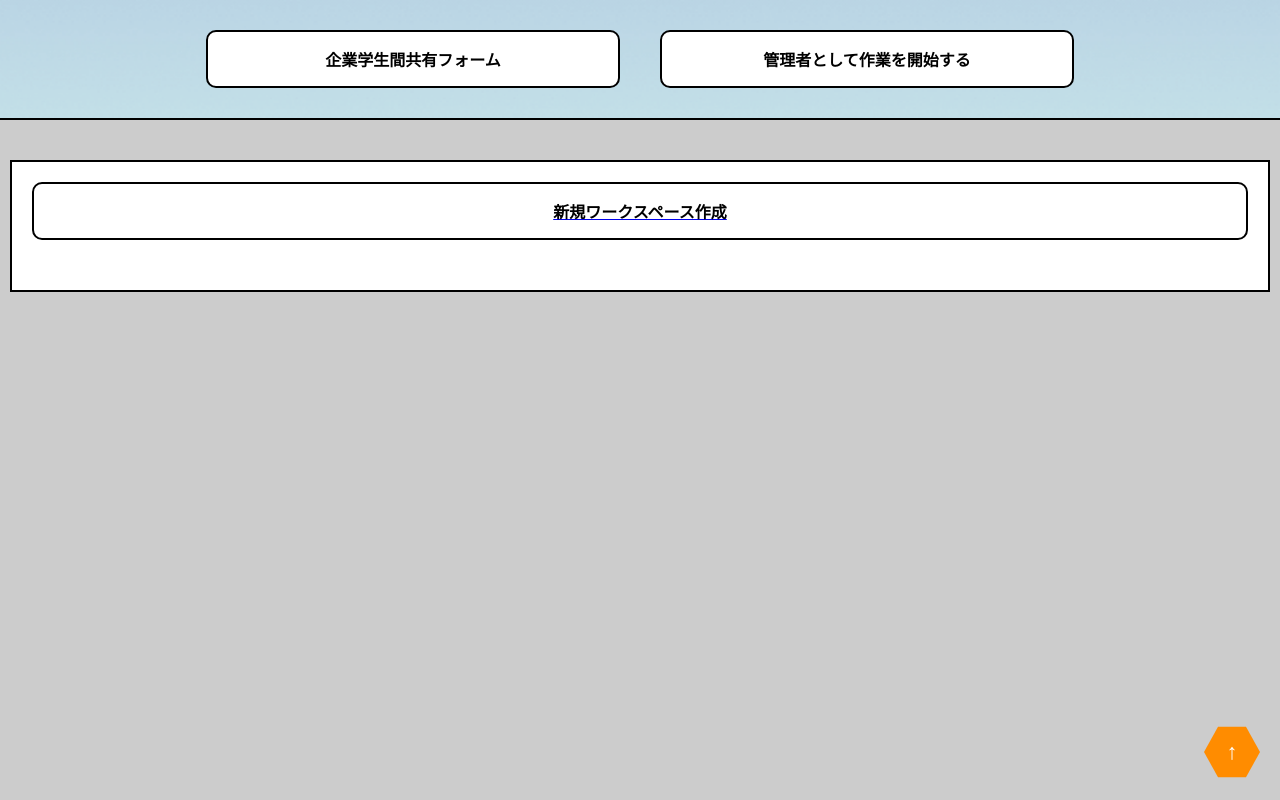
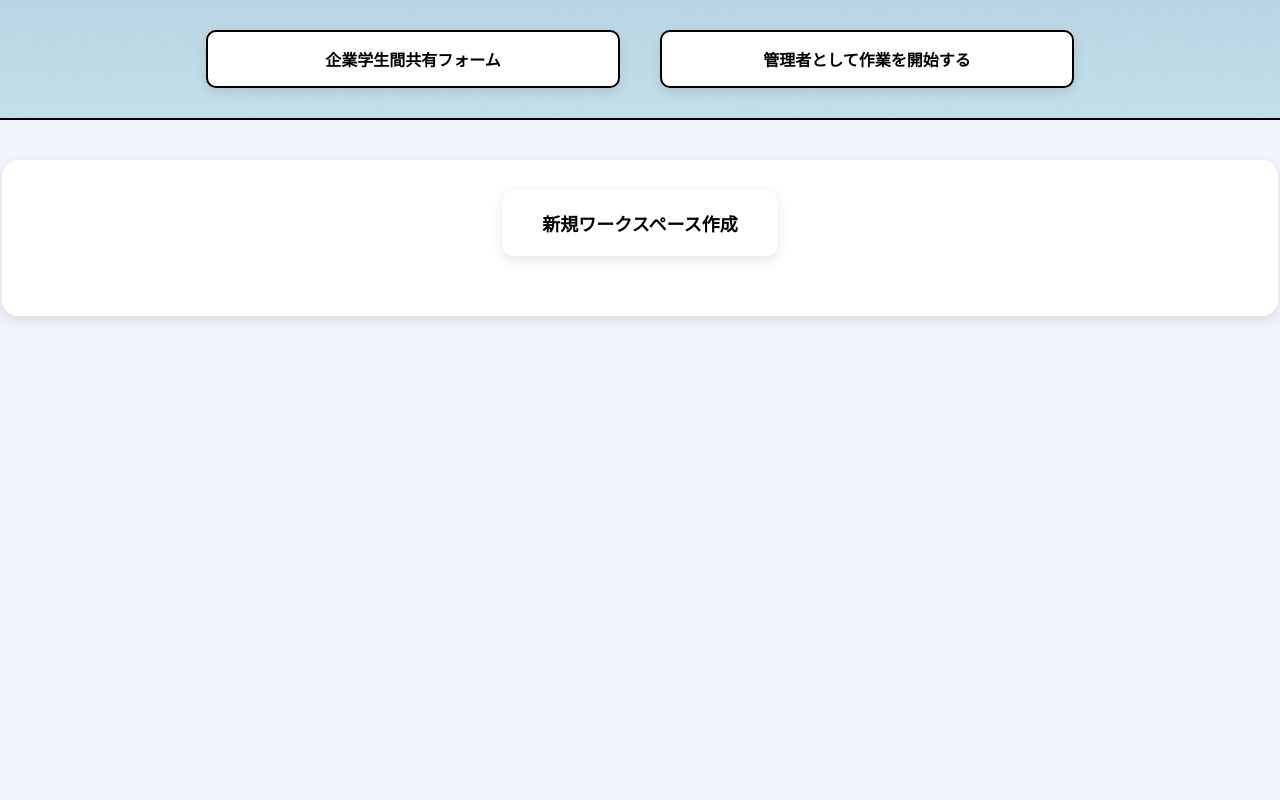
Before and after one commit to yamamoto2772/website, a PHP site: page /top.php in a window 1280 px wide. Run offline with PHP 8.4, Linux system fonts and the light colour scheme; data that the repository does not hold is empty.

Commit message:
少し変更

```diff
--- a/toppage/top.php
+++ b/toppage/top.php
@@ -3,6 +3,7 @@ require_once("../localhost/db_open.php");
 
 $stmt = $pdo->query("SELECT workspaces_id, name FROM workspaces ORDER BY created_at DESC");
 $workspaces = $stmt->fetchAll();
+$admin = ($_COOKIE['admin'] ?? '') === 'true';
 ?>
 
 <!DOCTYPE html>
@@ -16,7 +17,7 @@ $workspaces = $stmt->fetchAll();
       font-family: sans-serif;
       margin: 0;
       padding: 0;
-      background: #ccc;
+      background: #f1f5fb;
     }
 
     .header {
@@ -25,16 +26,15 @@ $workspaces = $stmt->fetchAll();
       gap: 40px;
       padding: 30px 0;
       border-bottom: 2px solid #000;
-      background-image: url('img/background.png');
+      background-image: url('../img/background.png');
       background-size: cover;
       background-position: center;
       background-repeat: no-repeat;
-      background-color: #7abdeaff;
     }
 
     .button {
       text-decoration: none;
-      color: #000;
+      color: #000000;
       background: #ffffff;
       border: 2px solid #000;
       padding: 15px 30px;
@@ -44,28 +44,41 @@ $workspaces = $stmt->fetchAll();
       width: 350px;
       text-align: center;
       cursor: pointer;
+      box-shadow: 0 4px 12px rgba(0, 0, 0, 0.1);
     }
 
     .container {
       max-width: 95%;
       margin: 40px auto;
-      padding: 20px;
-      background: #fff;
-      border: 2px solid #000;
+      padding: 30px;
+      background: #ffffff;
+      border: none;
+      border-radius: 16px;
+      box-shadow: 0 4px 12px rgba(0, 0, 0, 0.1);
     }
 
-    .create-workspace {
-      display: block;
-      width: 100%;
+    .create-container {
+      display: flex;
+      justify-content: center;
+      margin-bottom: 30px;
+    }
+
+    .create-workspace-link {
       text-align: center;
-      border: 2px solid #000;
-      border-radius: 10px;
-      padding: 15px;
-      margin-bottom: 30px;
+      padding: 20px 40px;
+      background-color: #ffffff;
+      color: #000;
+      text-decoration: none;
+      font-size: 18px;
       font-weight: bold;
-      background: #ffffff;
-      cursor: pointer;
-      font-size: 16px;
+      border-radius: 12px;
+      box-shadow: 0 4px 12px rgba(0, 0, 0, 0.1);
+      border: none;
+      transition: background-color 0.2s ease-in-out;
+    }
+
+    .create-workspace-link:hover {
+      background-color: #f0f0f0;
     }
 
     .workspace-list {
@@ -108,6 +121,10 @@ $workspaces = $stmt->fetchAll();
       background-color: #005fa3;
     }
 
+    .delete-btn {
+      background-color: red;
+    }
+
     .admin-controls {
       margin-top: 20px;
       display: flex;
@@ -141,11 +158,8 @@ $workspaces = $stmt->fetchAll();
       opacity: 1;
     }
 
-    .delete-btn {
-      background-color: red;
-    }
-
     #scrollTopBtn {
+      display: none; /* ← 初期状態は非表示 */
       position: fixed;
       bottom: 20px;
       right: 20px;
@@ -153,7 +167,6 @@ $workspaces = $stmt->fetchAll();
       height: 56px;
       background: #ff8c00;
       color: #fff;
-      display: flex;
       align-items: center;
       justify-content: center;
       font-size: 22px;
@@ -179,15 +192,18 @@ $workspaces = $stmt->fetchAll();
   </header>
 
   <main class="container">
-    <a href="create-workspace.html"><button class="create-workspace">新規ワークスペース作成</button></a>
-
+    <div class="create-container">
+      <a href="create-workspace.html" class="create-workspace-link">新規ワークスペース作成</a>
+    </div>
     <ul class="workspace-list" id="workspace-list">
       <?php foreach ($workspaces as $ws): ?>
         <li class="workspace-card">
           <div class="workspace-title"><?= htmlspecialchars($ws['name']) ?></div>
           <div class="workspace-actions">
             <a href="workspace.php?id=<?= $ws['workspaces_id'] ?>">開く</a>
-            <a class="delete-btn" href="#" data-id="<?= $ws['workspaces_id'] ?>">削除</a>
+            <?php if ($admin): ?>
+              <a class="delete-btn" href="#" data-id="<?= $ws['workspaces_id'] ?>" data-name="<?= htmlspecialchars($ws['name']) ?>">削除</a>
+            <?php endif; ?>
           </div>
         </li>
       <?php endforeach; ?>
@@ -198,18 +214,20 @@ $workspaces = $stmt->fetchAll();
     </div>
 
     <button id="scrollTopBtn" aria-label="ページの先頭へ戻る">↑</button>
-
   </main>
 
   <script>
-    const adminBtn = document.getElementById("admin-btn");
-    const adminFunctions = document.getElementById("admin-functions");
     const ADMIN_PASSWORD = "admin123";
 
     function checkAdminMode() {
       const isAdmin = localStorage.getItem("admin") === "true";
+      const adminBtn = document.getElementById("admin-btn");
+      const adminControls = document.getElementById("admin-functions");
+
       if (isAdmin) {
-        adminFunctions.style.display = "flex";
+        adminControls.style.display = "flex";
+        adminBtn.textContent = "管理者モードを終了する";
+        adminBtn.addEventListener("click", logoutAdmin);
       } else {
         document.querySelectorAll(".delete-btn").forEach(btn => btn.style.display = "none");
       }
@@ -224,7 +242,7 @@ $workspaces = $stmt->fetchAll();
       }
     }
 
-    adminBtn.addEventListener("click", () => {
+    document.getElementById("admin-btn").addEventListener("click", () => {
       const input = prompt("管理者パスワードを入力してください：");
       if (input === ADMIN_PASSWORD) {
         localStorage.setItem("admin", "true");
@@ -236,48 +254,66 @@ $workspaces = $stmt->fetchAll();
       }
     });
 
-    window.addEventListener("DOMContentLoaded", () => {
-      const message = localStorage.getItem("notification");
-      if (message) {
-        showToast(message);
-        localStorage.removeItem("notification");
-      }
-      checkAdminMode();
-    });
-
     function showToast(message) {
       const toast = document.createElement("div");
       toast.className = "toast";
       toast.textContent = message;
       document.body.appendChild(toast);
 
-      setTimeout(() => {
-        toast.classList.add("show");
-      }, 100);
-
+      setTimeout(() => toast.classList.add("show"), 100);
       setTimeout(() => {
         toast.classList.remove("show");
-        setTimeout(() => {
-          document.body.removeChild(toast);
-        }, 500);
+        setTimeout(() => toast.remove(), 500);
       }, 3000);
     }
 
-    document.getElementById('scrollTopBtn')
-      .addEventListener('click', () =>
-        window.scrollTo({ top: 0, behavior: 'smooth' }));
+    window.addEventListener("DOMContentLoaded", () => {
+      if (localStorage.getItem("notification")) {
+        showToast(localStorage.getItem("notification"));
+        localStorage.removeItem("notification");
+      }
+      checkAdminMode();
+    });
 
-    // 仮削除処理
-    document.querySelectorAll('.delete-btn').forEach(btn => {
-      btn.addEventListener('click', function (e) {
+    document.getElementById("scrollTopBtn")
+      .addEventListener("click", () =>
+        window.scrollTo({ top: 0, behavior: "smooth" }));
+
+    // スクロールして一定以上でボタン表示
+    const scrollTopBtn = document.getElementById("scrollTopBtn");
+    window.addEventListener("scroll", () => {
+      if (window.scrollY > 300) {
+        scrollTopBtn.style.display = "flex";
+      } else {
+        scrollTopBtn.style.display = "none";
+      }
+    });
+
+    // 削除処理
+    document.querySelectorAll(".delete-btn").forEach(btn => {
+      btn.addEventListener("click", e => {
         e.preventDefault();
-        const id = this.getAttribute('data-id');
-        if (confirm(`ワークスペース ID:${id} を削除しますか？（処理未実装）`)) {
-          alert(`ID:${id} を削除しました（仮）`);
+        const id = btn.dataset.id;
+        const name = btn.dataset.name;
+        if (confirm(`ワークスペース 「${name}」 を削除しますか？`)) {
+          fetch("delete_workspace.php", {
+            method: "POST",
+            headers: { "Content-Type": "application/json" },
+            body: JSON.stringify({ id })
+          })
+          .then(res => res.json())
+          .then(data => {
+            if (data.success) {
+              localStorage.setItem("notification", `ワークスペース「${name}」を削除しました`);
+              location.reload();
+            } else {
+              alert(data.error || "削除に失敗しました");
+            }
+          })
+          .catch(() => alert("通信エラーが発生しました"));
         }
       });
     });
   </script>
-
 </body>
 </html>
```
Also changed, not shown: toppage/delete_workspace.php (added, +27 -0 lines).
